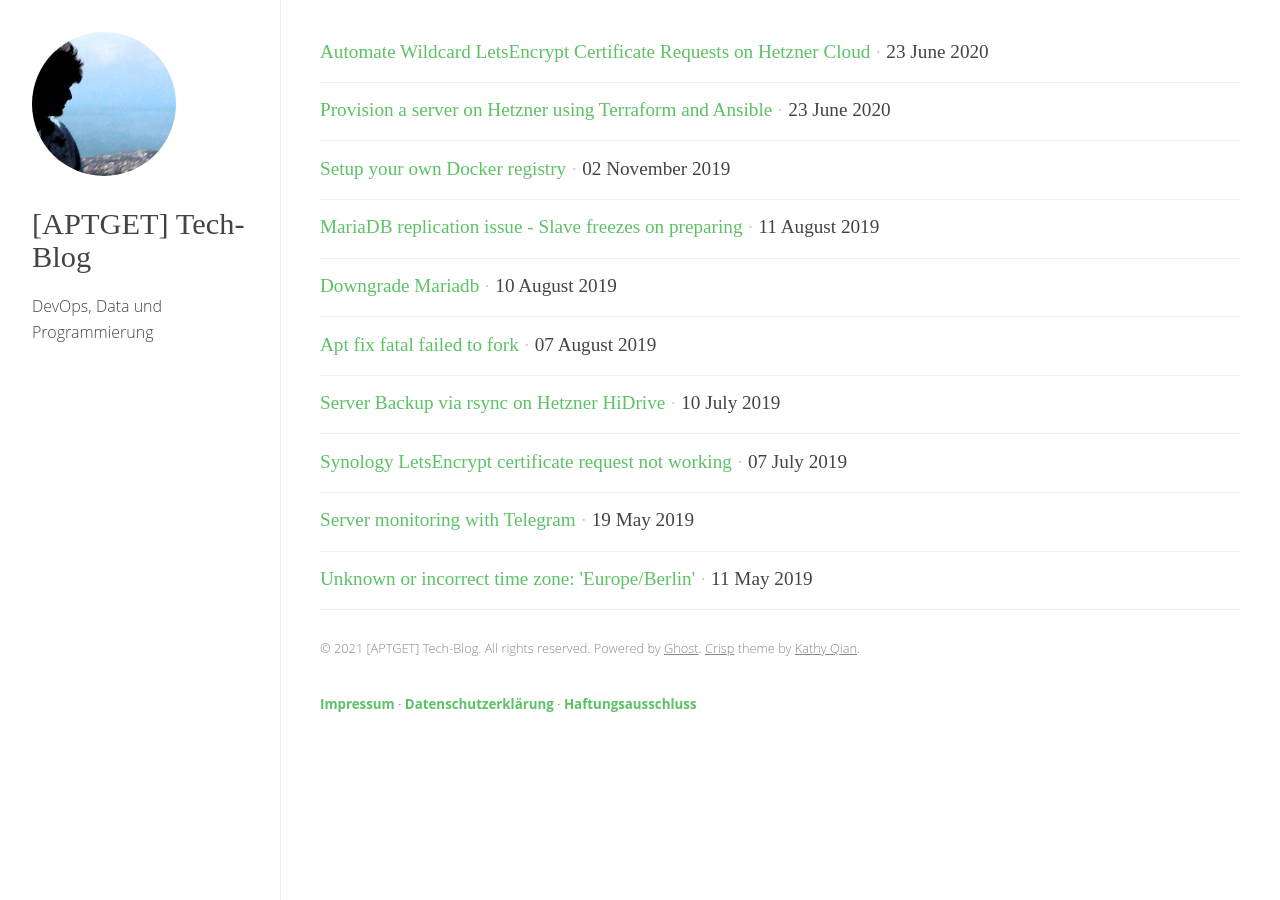
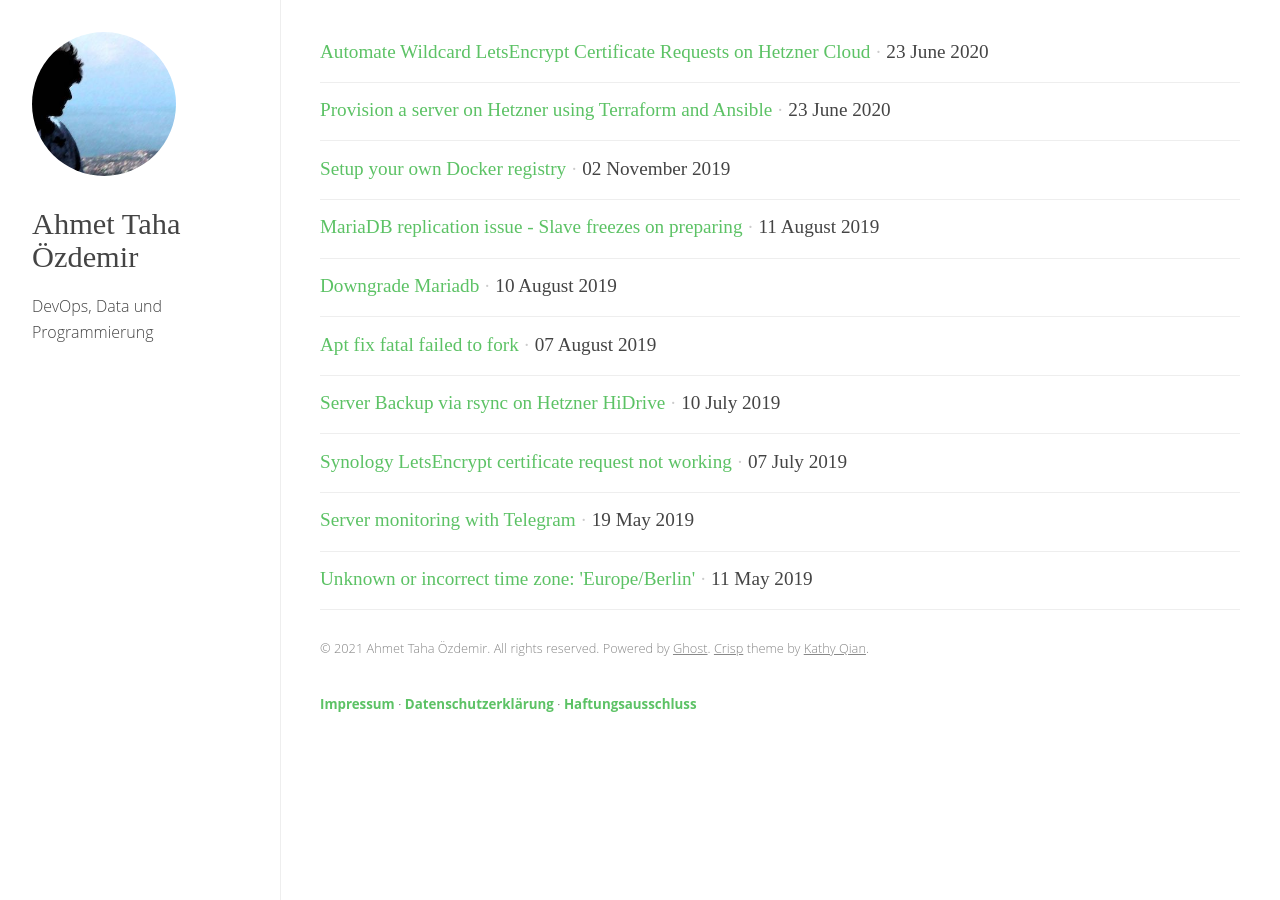
Before and after one commit to ahoz/blog, a Jekyll site: the page built from index.html, in a window 1280 px wide. Built offline with Jekyll 4.4.1, drawn with Linux system fonts in a browser that asks for light colours; nearby versions of some CDN libraries.

Commit message:
rename page

```diff
--- a/_config.yml
+++ b/_config.yml
@@ -1,5 +1,5 @@
 name: APTGET-Blog
-title: "[APTGET] Tech-Blog"
+title: "Ahmet Taha Özdemir"
 description: "DevOps, Data und Programmierung"
 logo: /assets/images/logo.jpg
 
```
